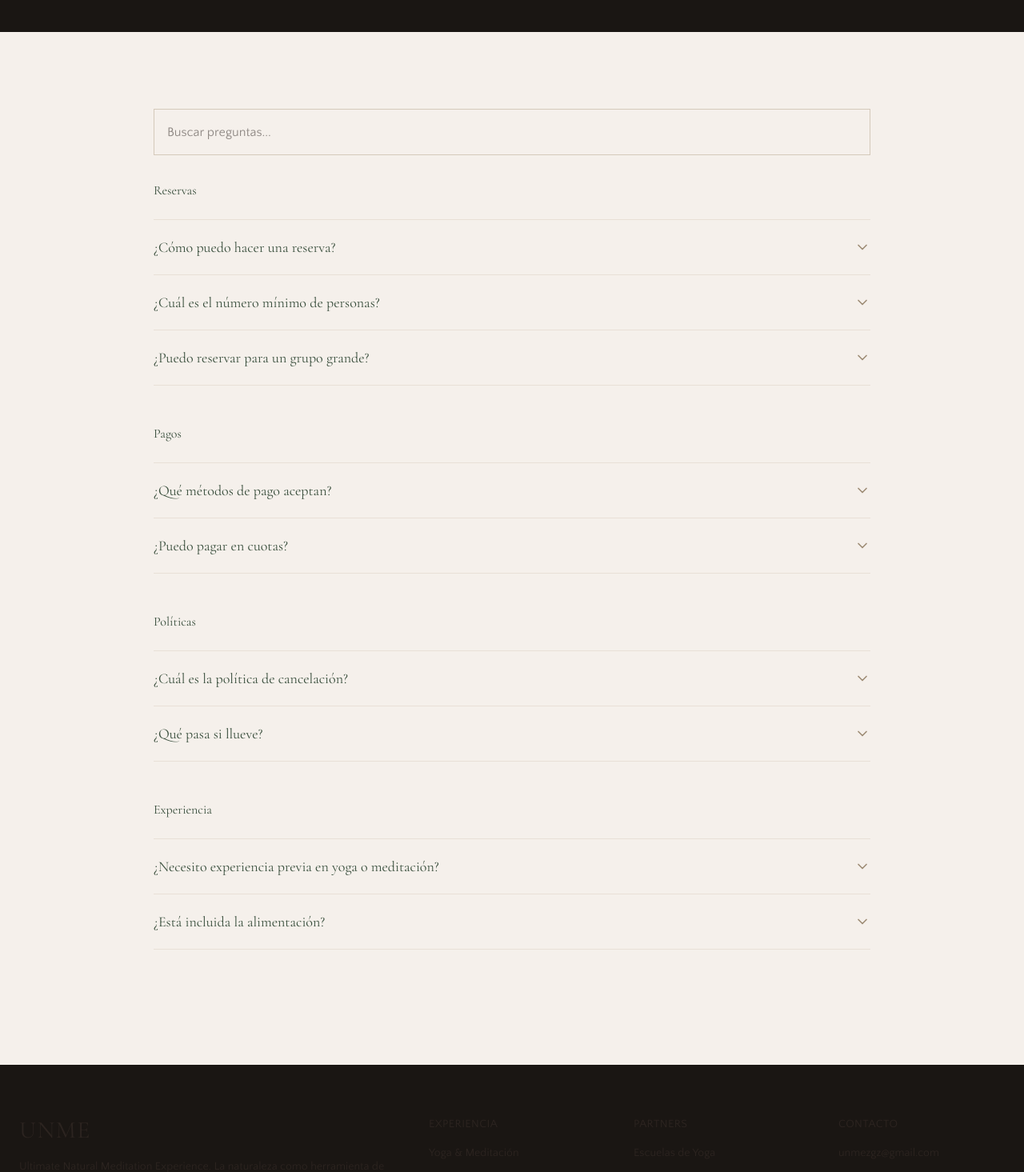
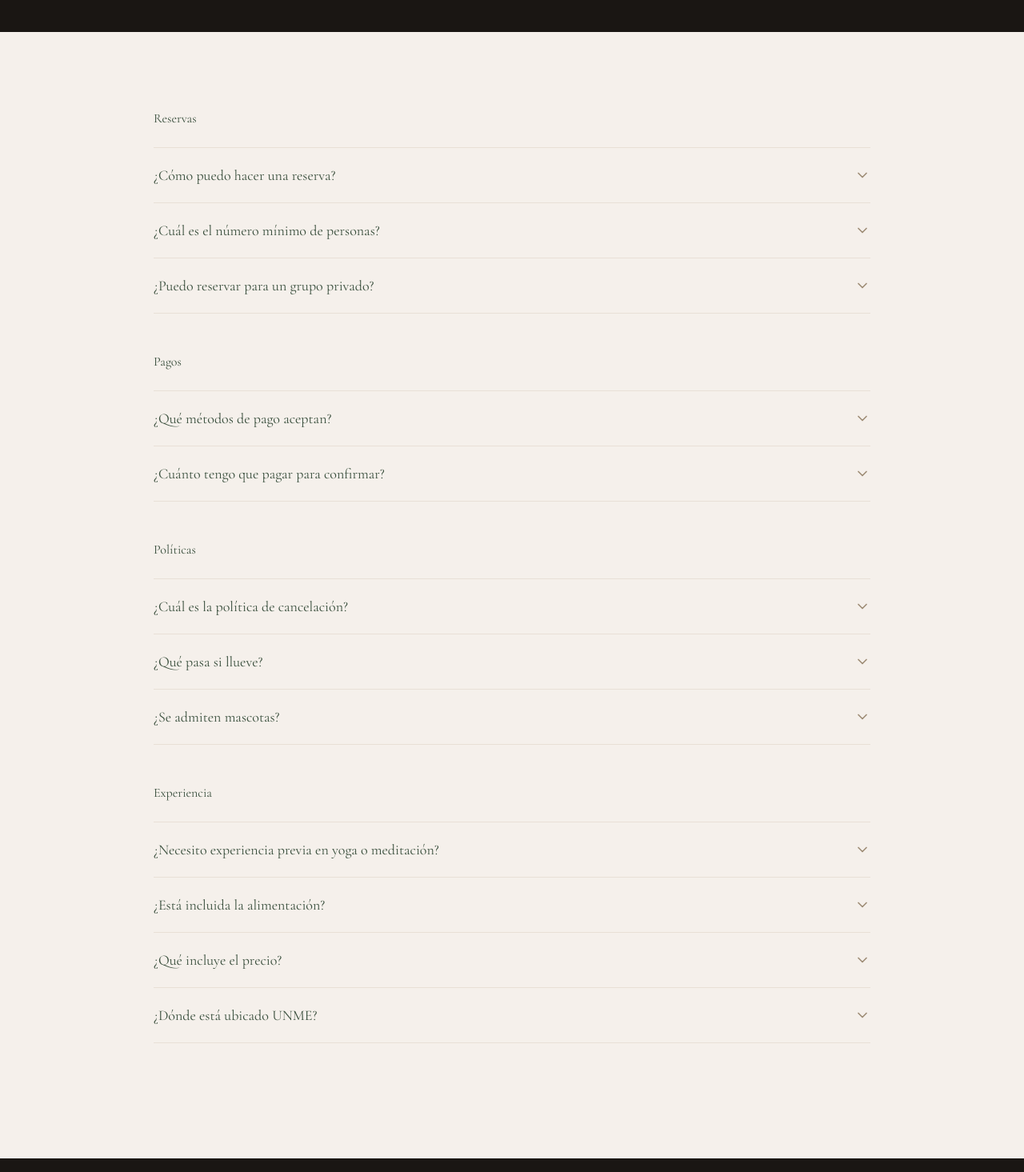
Before and after one commit to nanoeman/unme-premium, a Next.js app: page /faq in a window 1280 px wide. Shown: the part 280-1745 px from the top of the page at 80% size. Built offline with nearby package versions, Linux system fonts and the light colour scheme.

Commit message:
feat: FAQ actualizado con info real de UNME

```diff
--- a/src/app/faq/page.tsx
+++ b/src/app/faq/page.tsx
@@ -10,15 +10,15 @@ const FAQS = [
     questions: [
       {
         q: "¿Cómo puedo hacer una reserva?",
-        a: "Puedes reservar directamente a través de nuestro formulario web en la sección 'Reserva'. El proceso es multipaso: seleccionas experiencia, fecha, número de personas y completas el pago seguro vía Stripe o PayPal.",
+        a: "Puedes reservar directamente a través de nuestro formulario web. Seleccionas el retiro, fecha, tipo (individual o grupo), y realizas el pago mínimo del 70% para confirmar tu plaza. El resto se abona 7 días antes del evento.",
       },
       {
         q: "¿Cuál es el número mínimo de personas?",
-        a: "La mayoría de nuestras experiencias están diseñadas para grupos. El mínimo es 1 persona para retiros individuales y 8 personas para eventos B2B corporativos.",
+        a: "Los retiros individuales son para 1 persona. Para reservas de grupo, el mínimo es 4 personas y el máximo 15.",
       },
       {
-        q: "¿Puedo reservar para un grupo grande?",
-        a: "Sí, contamos con infraestructura para hasta 120 personas. Para grupos superiores a 20 personas, contáctanos directamente para un presupuesto personalizado.",
+        q: "¿Puedo reservar para un grupo privado?",
+        a: "Sí, ofrecemos experiencias exclusivas para grupos. Contáctanos en unmezgz@gmail.com o 609 371 555 y coordinamos fechas y actividades personalizadas.",
       },
     ],
   },
@@ -27,11 +27,11 @@ const FAQS = [
     questions: [
       {
         q: "¿Qué métodos de pago aceptan?",
-        a: "Aceptamos tarjetas de crédito/débito (Stripe), PayPal y transferencia bancaria para reservas B2B. Todas las transacciones son seguras y encriptadas.",
+        a: "Aceptamos tarjetas de crédito/débito a través de Stripe. Próximamente añadiremos PayPal y Bizum.",
       },
       {
-        q: "¿Puedo pagar en cuotas?",
-        a: "Sí, ofrecemos financiación en 3, 6 o 12 meses sin intereses para reservas superiores a €500. Elige la opción al finalizar tu reserva.",
+        q: "¿Cuánto tengo que pagar para confirmar?",
+        a: "El pago mínimo es el 70% del total para confirmar tu plaza. El resto se abona 7 días antes del retiro.",
       },
     ],
   },
@@ -40,11 +40,15 @@ const FAQS = [
     questions: [
       {
         q: "¿Cuál es la política de cancelación?",
-        a: "Cancelación gratuita hasta 30 días antes del evento. Entre 30 y 7 días, se retiene el 50% del depósito. Menos de 7 días, no hay reembolso pero puedes transferir tu reserva a otra fecha.",
+        a: "Más de 10 días antes: reembolso del 100%. Entre 10 y 5 días: reembolso del 50%. Menos de 5 días: sin reembolso. No-show: se cobra el 100%.",
       },
       {
         q: "¿Qué pasa si llueve?",
         a: "Nuestras instalaciones están preparadas para todo tipo de climatología. En caso de alerta meteorológica severa, reprogramamos el evento sin coste adicional.",
+      },
+      {
+        q: "¿Se admiten mascotas?",
+        a: "Sí, previo aviso y autorización. Deben ir atados, identificados, con documentación en regla. Los perros potencialmente peligrosos deben llevar bozal. Sin recargo.",
       },
     ],
   },
@@ -53,11 +57,19 @@ const FAQS = [
     questions: [
       {
         q: "¿Necesito experiencia previa en yoga o meditación?",
-        a: "No es necesaria experiencia previa. Nuestros facilitadores adaptan cada sesión al nivel del grupo, desde principiantes hasta practicantes avanzados.",
+        a: "No es necesaria. Nuestros facilitadores adaptan cada sesión al nivel del grupo, desde principiantes hasta avanzados.",
       },
       {
         q: "¿Está incluida la alimentación?",
-        a: "Sí, todas nuestras experiencias incluyen gastronomía saludable basada en plantas, preparada por nuestro equipo de nutricionistas y chefs.",
+        a: "Los alojamientos no tienen cocina propia. Ofrecemos servicio de comidas bajo encargo previo. El horno y barbacoa están disponibles bajo solicitud.",
+      },
+      {
+        q: "¿Qué incluye el precio?",
+        a: "Uso del alojamiento, áreas comunes, huerto (recolectar y plantar), baños y duchas, WiFi. Horno y barbacoa bajo solicitud.",
+      },
+      {
+        q: "¿Dónde está ubicado UNME?",
+        a: "Camino Molino del Rey, 112, Pinseque, Zaragoza. En una zona protegida del Parque Natural.",
       },
     ],
   },
@@ -118,14 +130,6 @@ export default function FaqPage() {
       {/* FAQ Content */}
       <section className="py-24 px-6">
         <div className="mx-auto max-w-4xl">
-          <div className="mb-8">
-            <input
-              type="text"
-              placeholder="Buscar preguntas..."
-              className="w-full border border-taupe-300 bg-linen p-4 text-earth-800 focus:border-forest-700 focus:outline-none"
-            />
-          </div>
-
           {FAQS.map((section) => (
             <div key={section.category} className="mb-12">
               <h2 className="font-display text-heading-2 mb-6 text-forest-700">
```
